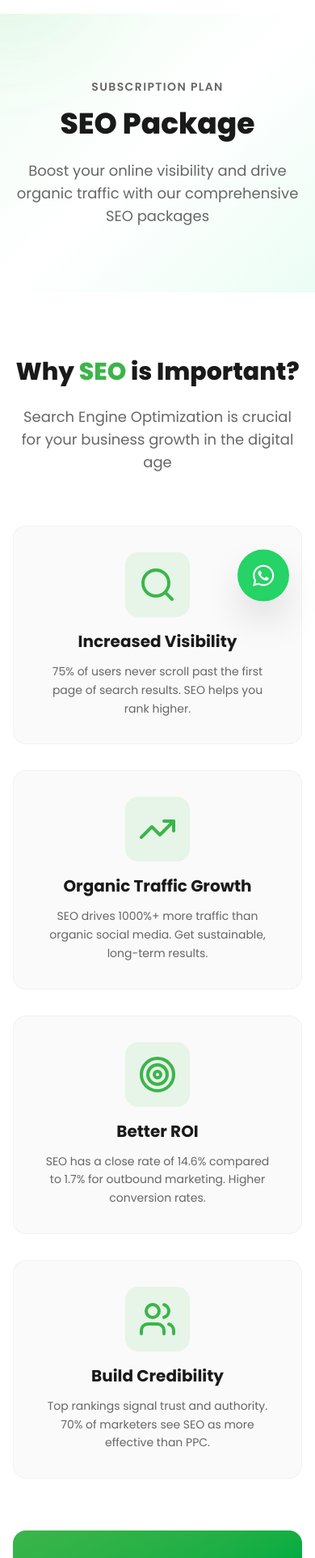
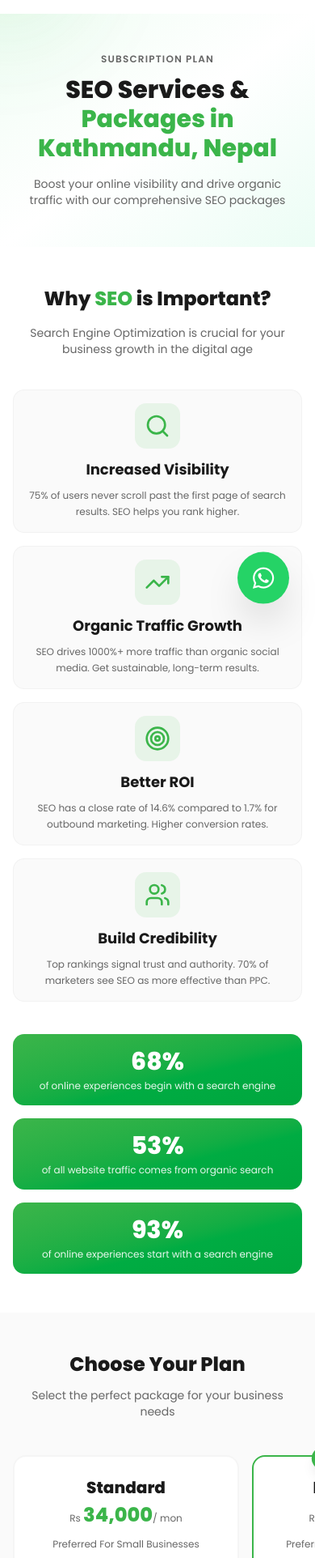
Before and after one commit to nirajandhungel/Nirajan, a Next.js app: page /pricing/seo in a window 390 px wide. Shown: the part 55-1979 px from the top of the page at 81% size. Built offline with nearby package versions, Linux system fonts and the light colour scheme.

Commit message:
feat(pricing-page): enhance SEO pricing page with mobile optimization, new components, and improved layout

```diff
--- a/src/app/pricing/seo/page.tsx
+++ b/src/app/pricing/seo/page.tsx
@@ -1,11 +1,20 @@
 'use client'
 
-import React from 'react';
-import { Metadata } from 'next';
-import { Check, X, Search, TrendingUp, Target, BarChart3, Users, Globe } from 'lucide-react';
+import React, { Suspense, lazy } from 'react';
+import { Check, X, Search, TrendingUp, Target, Users } from 'lucide-react';
 import { Button } from '@/components/ui/button';
 import Link from 'next/link';
 
+// Skeleton loader for better perceived performance
+const StatsSkeleton = () => (
+  <div className="grid grid-cols-1 sm:grid-cols-2 lg:grid-cols-3 gap-4 md:gap-8 animate-pulse">
+    {[1, 2, 3].map((i) => (
+      <div key={i} className="h-32 md:h-40 bg-primary/20 rounded-2xl" />
+    ))}
+  </div>
+);
+
+// Package data structure remains the same
 const seoPackages = [
   {
     name: 'Standard',
@@ -170,132 +179,70 @@ const seoPackages = [
   },
 ];
 
-export default function SEOPricingPage() {
-  return (
-    <div className="animate-fade-in">
-      {/* Hero Section */}
-      <section className="py-20 bg-gradient-to-br from-green-50 via-white to-emerald-50">
-        <div className="container mx-auto px-4 md:px-10 text-center">
-          <p className="text-sm font-semibold text-muted-foreground uppercase tracking-widest mb-4">
-            Subscription Plan
-          </p>
-          <h1 className="text-4xl md:text-6xl font-extrabold text-foreground mb-6">
-            SEO Package
-          </h1>
-          <p className="text-lg text-muted-foreground max-w-2xl mx-auto">
-            Boost your online visibility and drive organic traffic with our comprehensive SEO packages
-          </p>
+// Memoized benefit card component for performance
+const BenefitCard = React.memo(({ icon, title, description }: { icon: React.ReactNode; title: string; description: string }) => (
+  <div className="bg-[#fafafa] rounded-xl md:rounded-2xl p-4 sm:p-6 md:p-8 border border-border/40 hover:shadow-xl hover:-translate-y-1 transition-all duration-300 text-center">
+    <div className="inline-flex items-center justify-center w-14 h-14 sm:w-16 sm:h-16 md:w-20 md:h-20 bg-primary/10 text-primary rounded-xl md:rounded-2xl mb-3 md:mb-4">
+      {icon}
     </div>
-      </section>
+    <h3 className="text-lg sm:text-xl font-bold text-foreground mb-2 md:mb-3">{title}</h3>
+    <p className="text-muted-foreground text-xs sm:text-sm leading-relaxed">{description}</p>
+  </div>
+));
 
-      {/* Why SEO is Important */}
-      <section className="py-20 bg-white">
-        <div className="container mx-auto px-4 md:px-10">
-          <div className="text-center mb-16">
-            <h2 className="text-3xl md:text-5xl font-extrabold text-foreground mb-6">
-              Why <span className="text-primary">SEO</span> is Important?
-            </h2>
-            <p className="text-lg text-muted-foreground max-w-3xl mx-auto">
-              Search Engine Optimization is crucial for your business growth in the digital age
-            </p>
+BenefitCard.displayName = 'BenefitCard';
+
+// Memoized stat card component
+const StatCard = React.memo(({ stat, label }: { stat: string; label: string }) => (
+  <div className="text-center p-4 sm:p-6 md:p-8 bg-gradient-to-br from-primary to-green-600 rounded-xl md:rounded-2xl text-white">
+    <div className="text-3xl sm:text-4xl md:text-5xl font-extrabold mb-1 md:mb-2">{stat}</div>
+    <p className="text-white/90 text-xs sm:text-sm md:text-base">{label}</p>
   </div>
+));
 
-          <div className="grid grid-cols-1 md:grid-cols-2 lg:grid-cols-4 gap-8 mb-16">
-            {[
-              {
-                icon: <Search className="w-12 h-12" />,
-                title: 'Increased Visibility',
-                description: '75% of users never scroll past the first page of search results. SEO helps you rank higher.',
-              },
-              {
-                icon: <TrendingUp className="w-12 h-12" />,
-                title: 'Organic Traffic Growth',
-                description: 'SEO drives 1000%+ more traffic than organic social media. Get sustainable, long-term results.',
-              },
-              {
-                icon: <Target className="w-12 h-12" />,
-                title: 'Better ROI',
-                description: 'SEO has a close rate of 14.6% compared to 1.7% for outbound marketing. Higher conversion rates.',
-              },
-              {
-                icon: <Users className="w-12 h-12" />,
-                title: 'Build Credibility',
-                description: 'Top rankings signal trust and authority. 70% of marketers see SEO as more effective than PPC.',
-              },
-            ].map((benefit, idx) => (
+StatCard.displayName = 'StatCard';
+
+// Memoized package card component
+const PackageCard = React.memo(({ pkg, index }: { pkg: typeof seoPackages[0]; index: number }) => (
   <div
-                key={idx}
-                className="bg-[#fafafa] rounded-2xl p-8 border border-border/40 hover:shadow-xl hover:-translate-y-2 transition-all duration-300 text-center"
-              >
-                <div className="inline-flex items-center justify-center w-20 h-20 bg-primary/10 text-primary rounded-2xl mb-4">
-                  {benefit.icon}
-                </div>
-                <h3 className="text-xl font-bold text-foreground mb-3">{benefit.title}</h3>
-                <p className="text-muted-foreground text-sm leading-relaxed">{benefit.description}</p>
-              </div>
-            ))}
-          </div>
-
-          {/* SEO Stats */}
-          <div className="grid grid-cols-1 md:grid-cols-3 gap-8">
-            {[
-              { stat: '68%', label: 'of online experiences begin with a search engine' },
-              { stat: '53%', label: 'of all website traffic comes from organic search' },
-              { stat: '93%', label: 'of online experiences start with a search engine' },
-            ].map((item, idx) => (
-              <div key={idx} className="text-center p-8 bg-gradient-to-br from-primary to-green-600 rounded-2xl text-white">
-                <div className="text-5xl font-extrabold mb-2">{item.stat}</div>
-                <p className="text-white/90">{item.label}</p>
-              </div>
-            ))}
-          </div>
-        </div>
-      </section>
-
-      {/* Pricing Packages */}
-      <section className="py-20 bg-[#fafafa]">
-        <div className="container mx-auto px-4 md:px-10">
-          <div className="grid grid-cols-1 md:grid-cols-2 lg:grid-cols-4 gap-8">
-            {seoPackages.map((pkg, idx) => (
-              <div
-                key={idx}
-                className={`bg-white rounded-3xl p-8 border-2 transition-all duration-300 hover:shadow-2xl hover:-translate-y-2 relative ${
+    className={`bg-white rounded-2xl md:rounded-3xl p-4 mt-5 sm:p-6 md:p-8 border-2 transition-all duration-300 hover:shadow-2xl hover:-translate-y-1 relative ${
       pkg.badge ? 'border-primary' : 'border-border/40'
     }`}
+    style={{ animationDelay: `${index * 100}ms` }}
   >
     {pkg.badge && (
-                  <div className="absolute -top-4 left-1/2 -translate-x-1/2 bg-primary text-white px-6 py-2 rounded-full text-sm font-bold shadow-lg flex items-center gap-2">
+      <div className="absolute -top-3 md:-top-4 left-1/2 -translate-x-1/2 bg-primary text-white px-4 sm:px-6 py-1.5 sm:py-2 rounded-full text-xs sm:text-sm font-bold shadow-lg flex items-center gap-1 sm:gap-2 whitespace-nowrap">
         ✨ {pkg.badge} ✨
       </div>
     )}
 
-                <div className="text-center mb-6 mt-4">
-                  <h3 className="text-2xl font-extrabold text-foreground mb-2">{pkg.name}</h3>
-                  <div className="mb-4">
+    <div className="text-center mb-4 sm:mb-6 mt-2 sm:mt-4">
+      <h3 className="text-xl sm:text-2xl font-extrabold text-foreground mb-1 sm:mb-2">{pkg.name}</h3>
+      <div className="mb-3 sm:mb-4">
         {pkg.price === 'Contact Sales' ? (
-                      <div className="text-2xl font-bold text-primary">Contact Sales</div>
+          <div className="text-xl sm:text-2xl font-bold text-primary">Contact Sales</div>
         ) : (
           <div>
-                        <span className="text-sm text-muted-foreground">Rs </span>
-                        <span className="text-4xl font-extrabold text-primary">{pkg.price}</span>
-                        <span className="text-muted-foreground">/ {pkg.period}</span>
+            <span className="text-xs sm:text-sm text-muted-foreground">Rs </span>
+            <span className="text-2xl sm:text-3xl md:text-4xl font-extrabold text-primary">{pkg.price}</span>
+            <span className="text-xs sm:text-sm text-muted-foreground">/ {pkg.period}</span>
           </div>
         )}
       </div>
-                  <p className="text-sm text-muted-foreground">{pkg.description}</p>
+      <p className="text-xs sm:text-sm text-muted-foreground">{pkg.description}</p>
     </div>
 
-                <div className="space-y-4 mb-8">
+    <div className="space-y-3 sm:space-y-4 mb-6 sm:mb-8 max-h-[400px] sm:max-h-[500px] overflow-y-auto custom-scrollbar">
       {Object.entries(pkg.features).map(([category, features]) => (
         <div key={category}>
-                      <h4 className="font-bold text-foreground text-sm mb-2 border-b pb-1">{category}</h4>
-                      <ul className="space-y-2">
+          <h4 className="font-bold text-foreground text-xs sm:text-sm mb-1.5 sm:mb-2 border-b pb-1 sticky top-0 bg-white z-10">{category}</h4>
+          <ul className="space-y-1.5 sm:space-y-2">
             {Object.entries(features as Record<string, boolean>).map(([feature, included]) => (
-                          <li key={feature} className="flex items-start gap-2 text-xs">
+              <li key={feature} className="flex items-start gap-1.5 sm:gap-2 text-[10px] sm:text-xs">
                 {included ? (
-                              <Check className="w-4 h-4 text-primary shrink-0 mt-0.5" />
+                  <Check className="w-3 h-3 sm:w-4 sm:h-4 text-primary shrink-0 mt-0.5" />
                 ) : (
-                              <X className="w-4 h-4 text-red-500 shrink-0 mt-0.5" />
+                  <X className="w-3 h-3 sm:w-4 sm:h-4 text-red-500 shrink-0 mt-0.5" />
                 )}
                 <span className={included ? 'text-foreground' : 'text-muted-foreground line-through'}>
                   {feature}
@@ -308,7 +255,7 @@ export default function SEOPricingPage() {
     </div>
 
     <Button
-                  className="w-full bg-primary hover:bg-primary/90 text-white rounded-xl py-6 font-bold"
+      className="w-full bg-primary hover:bg-primary/90 text-white rounded-xl py-4 sm:py-5 md:py-6 font-bold text-sm sm:text-base"
       asChild
     >
       <Link href="/contact">
@@ -316,24 +263,132 @@ export default function SEOPricingPage() {
       </Link>
     </Button>
   </div>
+));
+
+PackageCard.displayName = 'PackageCard';
+
+export default function SEOPricingPage() {
+  const benefits = [
+    {
+      icon: <Search className="w-8 h-8 sm:w-10 sm:h-10 md:w-12 md:h-12" />,
+      title: 'Increased Visibility',
+      description: '75% of users never scroll past the first page of search results. SEO helps you rank higher.',
+    },
+    {
+      icon: <TrendingUp className="w-8 h-8 sm:w-10 sm:h-10 md:w-12 md:h-12" />,
+      title: 'Organic Traffic Growth',
+      description: 'SEO drives 1000%+ more traffic than organic social media. Get sustainable, long-term results.',
+    },
+    {
+      icon: <Target className="w-8 h-8 sm:w-10 sm:h-10 md:w-12 md:h-12" />,
+      title: 'Better ROI',
+      description: 'SEO has a close rate of 14.6% compared to 1.7% for outbound marketing. Higher conversion rates.',
+    },
+    {
+      icon: <Users className="w-8 h-8 sm:w-10 sm:h-10 md:w-12 md:h-12" />,
+      title: 'Build Credibility',
+      description: 'Top rankings signal trust and authority. 70% of marketers see SEO as more effective than PPC.',
+    },
+  ];
+
+  const stats = [
+    { stat: '68%', label: 'of online experiences begin with a search engine' },
+    { stat: '53%', label: 'of all website traffic comes from organic search' },
+    { stat: '93%', label: 'of online experiences start with a search engine' },
+  ];
+
+  return (
+    <div className="animate-fade-in">
+      {/* Hero Section - Mobile optimized */}
+      <section className="py-12 sm:py-16 md:py-20 bg-gradient-to-br from-green-50 via-white to-emerald-50">
+        <div className="container mx-auto px-4 sm:px-6 md:px-8 lg:px-10 text-center">
+          <p className="text-xs sm:text-sm font-semibold text-muted-foreground uppercase tracking-widest mb-3 sm:mb-4">
+            Subscription Plan
+          </p>
+          <h1 className="text-3xl sm:text-4xl md:text-5xl lg:text-6xl font-extrabold text-foreground mb-4 sm:mb-6">
+            SEO Services & <span className="text-primary">Packages in Kathmandu, Nepal</span>
+          </h1>
+          <p className="text-sm sm:text-base md:text-lg text-muted-foreground max-w-2xl mx-auto px-4">
+            Boost your online visibility and drive organic traffic with our comprehensive SEO packages
+          </p>
+        </div>
+      </section>
+
+      {/* Why SEO is Important - Mobile optimized */}
+      <section className="py-12 sm:py-16 md:py-20 bg-white">
+        <div className="container mx-auto px-4 sm:px-6 md:px-8 lg:px-10">
+          <div className="text-center mb-10 sm:mb-12 md:mb-16">
+            <h2 className="text-2xl sm:text-3xl md:text-4xl lg:text-5xl font-extrabold text-foreground mb-4 sm:mb-6 px-4">
+              Why <span className="text-primary">SEO</span> is Important?
+            </h2>
+            <p className="text-sm sm:text-base md:text-lg text-muted-foreground max-w-3xl mx-auto px-4">
+              Search Engine Optimization is crucial for your business growth in the digital age
+            </p>
+          </div>
+
+          {/* Benefits Grid - Mobile first */}
+          <div className="grid grid-cols-1 sm:grid-cols-2 lg:grid-cols-4 gap-4 sm:gap-6 md:gap-8 mb-10 sm:mb-12 md:mb-16">
+            {benefits.map((benefit, idx) => (
+              <BenefitCard key={idx} {...benefit} />
+            ))}
+          </div>
+
+          {/* SEO Stats - Mobile optimized */}
+          <Suspense fallback={<StatsSkeleton />}>
+            <div className="grid grid-cols-1 sm:grid-cols-2 lg:grid-cols-3 gap-4 sm:gap-6 md:gap-8">
+              {stats.map((item, idx) => (
+                <StatCard key={idx} {...item} />
+              ))}
+            </div>
+          </Suspense>
+        </div>
+      </section>
+
+      {/* Pricing Packages - Mobile optimized with horizontal scroll on small screens */}
+      <section className="py-12 sm:py-16 md:py-20 bg-[#fafafa]">
+        <div className="container mx-auto px-4 sm:px-6 md:px-8 lg:px-10">
+          <div className="mb-6 sm:mb-8 text-center">
+            <h2 className="text-2xl sm:text-3xl md:text-4xl font-extrabold text-foreground mb-3 sm:mb-4">
+              Choose Your Plan
+            </h2>
+            <p className="text-sm sm:text-base text-muted-foreground">
+              Select the perfect package for your business needs
+            </p>
+          </div>
+
+          {/* Mobile: Horizontal scroll, Tablet+: Grid */}
+          <div className="lg:hidden overflow-x-auto pb-4 -mx-4 px-4">
+            <div className="flex gap-4 sm:gap-6" style={{ minWidth: 'min-content' }}>
+              {seoPackages.map((pkg, idx) => (
+                <div key={idx} className="w-[280px] sm:w-[320px] flex-shrink-0">
+                  <PackageCard pkg={pkg} index={idx} />
+                </div>
+              ))}
+            </div>
+          </div>
+
+          {/* Desktop: Grid layout */}
+          <div className="hidden lg:grid lg:grid-cols-2 xl:grid-cols-4 gap-6 md:gap-8">
+            {seoPackages.map((pkg, idx) => (
+              <PackageCard key={idx} pkg={pkg} index={idx} />
             ))}
           </div>
         </div>
       </section>
 
-      {/* CTA Section */}
-      <section className="py-20 bg-gradient-to-br from-primary to-green-600 text-white">
-        <div className="container mx-auto px-4 md:px-10 text-center">
-          <h2 className="text-4xl md:text-5xl font-extrabold mb-6">
+      {/* CTA Section - Mobile optimized */}
+      <section className="py-12 sm:py-16 md:py-20 bg-gradient-to-br from-primary to-green-600 text-white">
+        <div className="container mx-auto px-4 sm:px-6 md:px-8 lg:px-10 text-center">
+          <h2 className="text-2xl sm:text-3xl md:text-4xl lg:text-5xl font-extrabold mb-4 sm:mb-6 px-4">
             Ready to Boost Your Rankings?
           </h2>
-          <p className="text-xl mb-8 max-w-2xl mx-auto opacity-90">
+          <p className="text-base sm:text-lg md:text-xl mb-6 sm:mb-8 max-w-2xl mx-auto opacity-90 px-4">
             Let's discuss which SEO package is right for your business and start driving organic traffic today!
           </p>
-          <div className="flex flex-wrap justify-center gap-4">
+          <div className="flex flex-col sm:flex-row flex-wrap justify-center gap-3 sm:gap-4 px-4">
             <Button
               size="lg"
-              className="bg-white text-primary hover:bg-gray-100 rounded-lg px-10 py-6 text-lg font-bold"
+              className="w-full sm:w-auto bg-white text-primary hover:bg-white/80 rounded-lg px-6 sm:px-8 md:px-10 py-4 sm:py-5 md:py-6 text-sm sm:text-base md:text-lg font-bold"
               asChild
             >
               <Link href="/contact">Get Free Consultation</Link>
@@ -341,7 +396,7 @@ export default function SEOPricingPage() {
             <Button
               size="lg"
               variant="outline"
-              className="border-2 border-white text-white hover:bg-white/10 rounded-lg px-10 py-6 text-lg font-bold"
+              className="w-full sm:w-auto bg-black border-black text-white hover:bg-black/60 rounded-lg px-6 sm:px-8 md:px-10 py-4 sm:py-5 md:py-6 text-sm sm:text-base md:text-lg font-bold"
               asChild
             >
               <Link href="/services/seo-in-nepal">Learn More About SEO</Link>
@@ -349,6 +404,24 @@ export default function SEOPricingPage() {
           </div>
         </div>
       </section>
+
+      {/* Custom scrollbar styles for package features */}
+      <style jsx global>{`
+        .custom-scrollbar::-webkit-scrollbar {
+          width: 4px;
+        }
+        .custom-scrollbar::-webkit-scrollbar-track {
+          background: #f1f1f1;
+          border-radius: 10px;
+        }
+        .custom-scrollbar::-webkit-scrollbar-thumb {
+          background: #3bb54a;
+          border-radius: 10px;
+        }
+        .custom-scrollbar::-webkit-scrollbar-thumb:hover {
+          background: #2d9137;
+        }
+      `}</style>
     </div>
   );
 }
```
Lines whose indentation alone changed are shown as unchanged.
